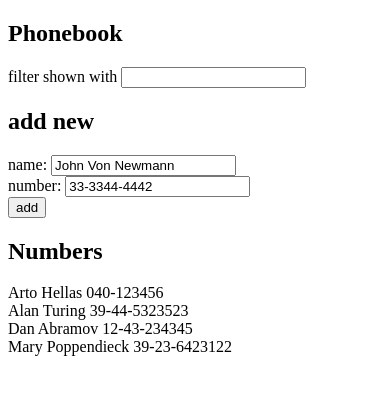
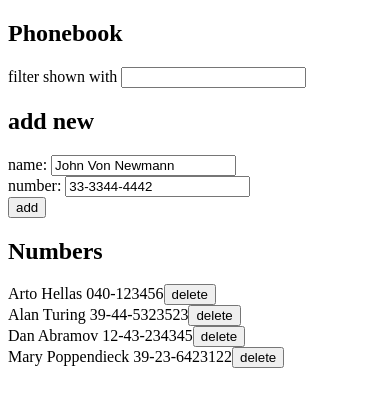
Before and after one commit to iaaron-xyz/fullstack-open-submissions, a React (Vite) app in the folder part2/phonebook/: page / in a window 390 px wide. Shown: the top 406 px of the page. Built offline with nearby package versions, Linux system fonts and the light colour scheme; data requests are answered from the project's data file.

Commit message:
2.14 step9 phonebook complete

```diff
--- a/part2/phonebook/db.json
+++ b/part2/phonebook/db.json
@@ -3,22 +3,22 @@
     {
       "name": "Arto Hellas",
       "number": "040-123456",
-      "id": 1
+      "id": "1"
     },
     {
       "name": "Alan Turing",
       "number": "39-44-5323523",
-      "id": 2
+      "id": "2"
     },
     {
       "name": "Dan Abramov",
       "number": "12-43-234345",
-      "id": 3
+      "id": "3"
     },
     {
       "name": "Mary Poppendieck",
       "number": "39-23-6423122",
-      "id": 4
+      "id": "4"
     }
   ]
 }
--- a/part2/phonebook/src/App.jsx
+++ b/part2/phonebook/src/App.jsx
@@ -58,6 +58,23 @@ const App = () => {
     });
   };
 
+  // Delete a person from the server
+  const handleDeleteBtnPerson = (id) => {
+    // Delete confirmation
+    const toDeletePerson = persons.find((p) => id === p.id);
+    if (!confirm(`Confirm to delete ${toDeletePerson.name}?`)) {
+      console.log("Deletion aborted");
+      return;
+    }
+
+    // Filter mathching id
+    personService.remove(id).then((deletedPerson) => {
+      const updatedPersonList = persons.filter((p) => p.id !== id);
+      setPersons(updatedPersonList);
+      console.log(`Person with id: ${id} deleted`);
+    });
+  };
+
   return (
     <div>
       <h2>Phonebook</h2>
@@ -77,7 +94,11 @@ const App = () => {
 
       {/* Display the list of person's name */}
       <h2>Numbers</h2>
-      <Persons persons={persons} filterText={filterText} />
+      <Persons
+        persons={persons}
+        filterText={filterText}
+        handleDelete={handleDeleteBtnPerson}
+      />
     </div>
   );
 };
--- a/part2/phonebook/src/components/Persons.jsx
+++ b/part2/phonebook/src/components/Persons.jsx
@@ -1,4 +1,4 @@
-const Persons = ({ persons, filterText }) => {
+const Persons = ({ persons, filterText, handleDelete }) => {
   // Filter persons by filterText
   const filteredPerson = persons.filter((person) =>
     person.name.toLowerCase().includes(filterText.toLowerCase())
@@ -9,6 +9,8 @@ const Persons = ({ persons, filterText }) => {
       {filteredPerson.map((person) => (
         <div key={person.id}>
           {person.name} {person.number}
+          {/* Delete button */}
+          <button onClick={() => handleDelete(person.id)}>delete</button>
         </div>
       ))}
     </>
--- a/part2/phonebook/src/services/persons.js
+++ b/part2/phonebook/src/services/persons.js
@@ -12,4 +12,9 @@ const create = (newObject) => {
   return request.then((response) => response.data);
 };
 
-export default { getAll, create };
+const remove = (id) => {
+  const request = axios.delete(`${baseUrl}/${id}`);
+  return request.then((response) => response.data);
+};
+
+export default { getAll, create, remove };
```
